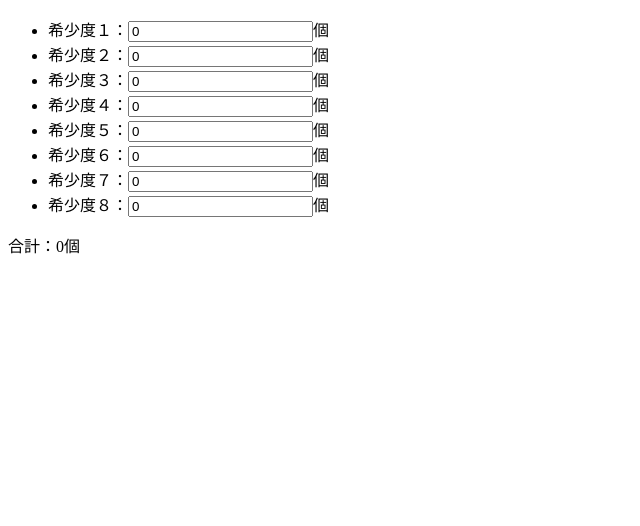
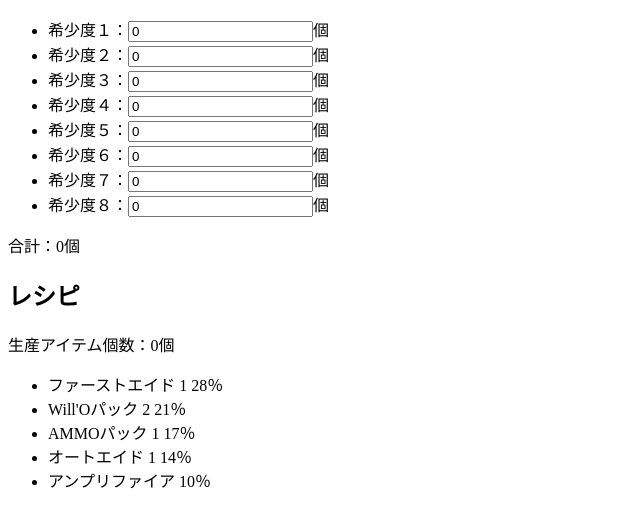
Before and after one commit to yajamon/freedomWarsPlantSimulator, a website with bundled scripts: page src/html/index.html in a window 1280 px wide. Shown: the part 118-644 px from the top of the page, without its empty margins (0-640 px from the left). Built offline with nearby package versions, Linux system fonts and the light colour scheme.

Commit message:
レシピのMock作成

```diff
--- a/src/html/index.html
+++ b/src/html/index.html
@@ -30,5 +30,36 @@
         </ul>
         合計：<span>0</span>個
     </div>
+    <div class="recipe">
+        <h2>レシピ</h2>
+        生産アイテム個数：<span>0</span>個
+        <ul class="items">
+            <li>
+                <span class="name">ファーストエイド</span>
+                <span class="rarity">1</span>
+                <span class="percent">28</span>％
+            </li>
+            <li>
+                <span class="name">Will'Oパック</span>
+                <span class="rarity">2</span>
+                <span class="percent">21</span>％
+            </li>
+            <li>
+                <span class="name">AMMOパック</span>
+                <span class="rarity">1</span>
+                <span class="percent">17</span>％
+            </li>
+            <li>
+                <span class="name">オートエイド</span>
+                <span class="rarity">1</span>
+                <span class="percent">14</span>％
+            </li>
+            <li>
+                <span class="name">アンプリファイア</span>
+                <span class="rarity"></span>
+                <span class="percent">10</span>％
+            </li>
+        </ul>
+    </div>
 </body>
 </html>
```
